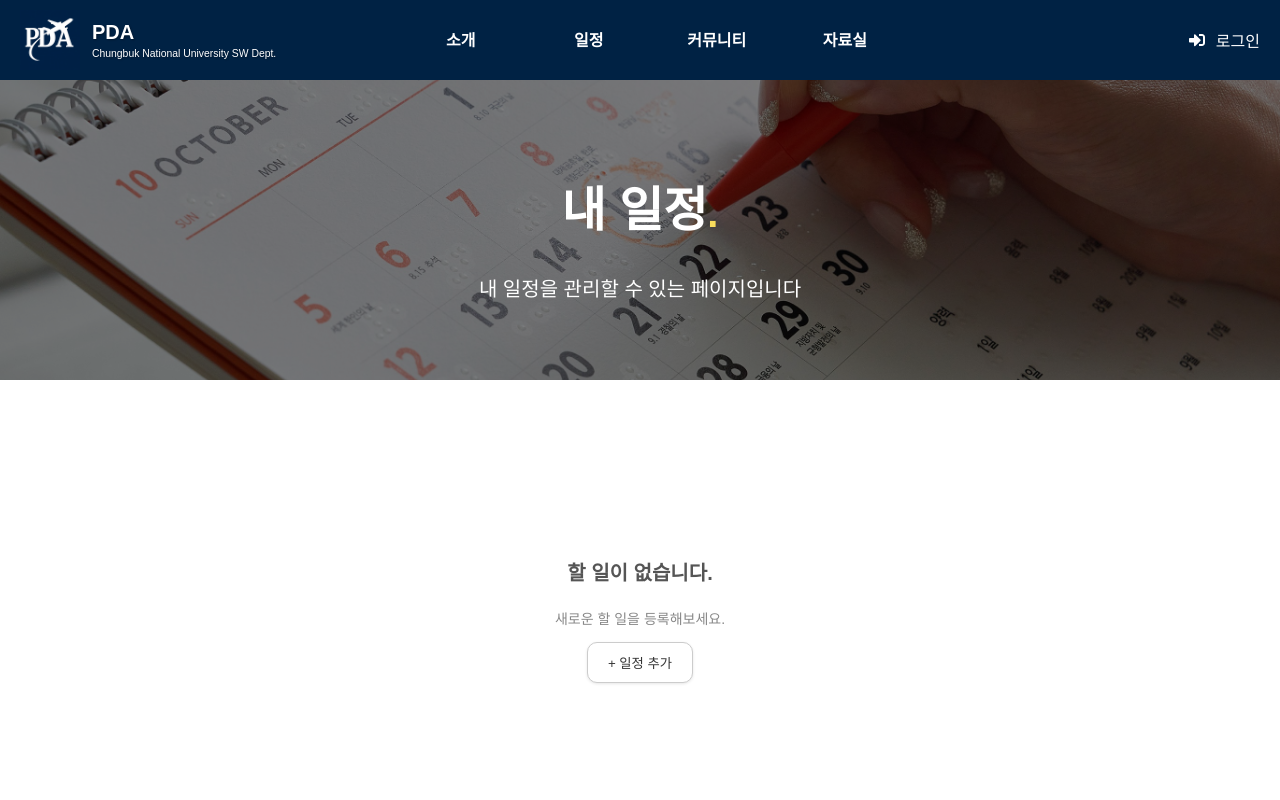
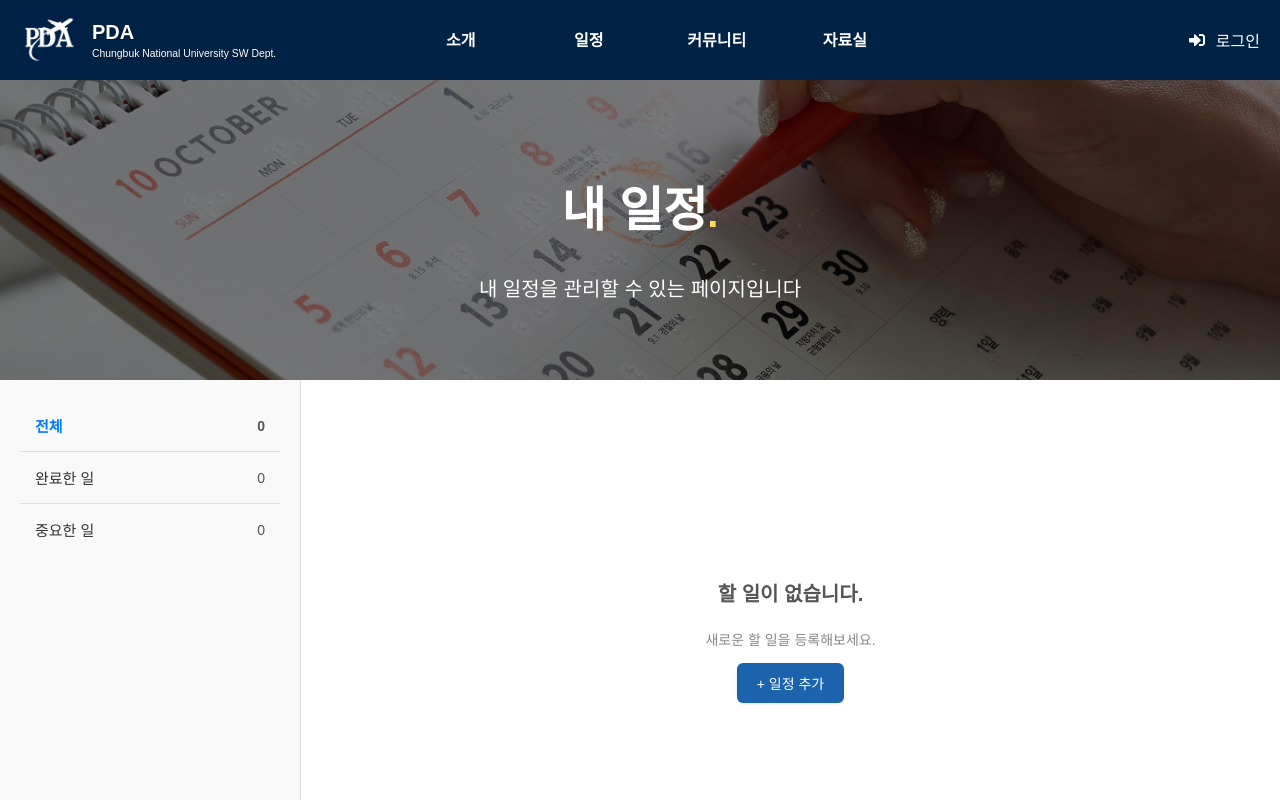
Before and after one commit to junhyeon-devops/club-website-infra, a React (Create React App) app: page /schedule/schedulelist in a window 1280 px wide. Shown: the top 800 px of the page. Built offline with nearby package versions, Linux system fonts and the light colour scheme.

Commit message:
일정 추가화면 수정

```diff
--- a/src/pages/MySchedule.css
+++ b/src/pages/MySchedule.css
@@ -1,3 +1,78 @@
+.schedule-layout {
+  display: flex;
+  min-height: 100vh;
+}
+
+.sidebar {
+  width: 260px;
+  padding: 20px;
+  background-color: #f9f9f9;
+  border-right: 1px solid #ddd;
+}
+
+.sidebar-header {
+  margin-bottom: 20px;
+}
+
+/* 👉 .add-button 삭제 (sidebar에서는 사용 안 함) */
+/* ✨ 메인 컨텐츠 전용 버튼으로 수정 */
+.main-content {
+  flex: 1;
+  display: flex;
+  justify-content: center; /* 수평 중앙 */
+  align-items: flex-start;
+  padding-top: 10px;     /* 수직 중앙 */
+}
+
+.add-button {
+
+  padding: 10px 20px;
+  background-color: #1c63ad;
+  color: white;
+  border: none;
+  border-radius: 6px;
+  font-size: 14px;
+  cursor: pointer;
+  font-weight: 500;
+  box-shadow: 0 1px 3px rgba(0, 0, 0, 0.1);
+  text-align: center;
+}
+
+.add-button:hover {
+  background-color: #093463;
+}
+
+.filter-list {
+  list-style: none;
+  padding: 0;
+  margin: 0;
+}
+
+.filter-list li {
+  padding: 15px;
+  cursor: pointer;
+  display: flex;
+  justify-content: space-between;
+  align-items: center;
+  font-size: 15px;
+  color: #333;
+}
+
+/* ✅ 항목 간 구분선 */
+.filter-list li + li {
+  border-top: 1px solid #ddd;
+}
+
+.filter-list li.active {
+  font-weight: bold;
+  color: #007bff;
+}
+
+.count {
+  font-size: 14px;
+  color: #555;
+}
+
 .schedule-wrapper {
   background-color: #f7f9fb;
   min-height: 100vh;
@@ -6,22 +81,6 @@
   display: flex;
   flex-direction: column;
   align-items: center;
-}
-
-/* 일정 추가 버튼 */
-.add-button {
-  padding: 10px 20px;
-  margin-bottom: 20px;
-  background-color: #ffffff;
-  color: #333;
-  border: 1px solid #ccc;
-  border-radius: 10px;
-  font-weight: 500;
-  cursor: pointer;
-  box-shadow: 0 1px 3px rgba(0, 0, 0, 0.1);
-}
-.add-button:hover {
-  background-color: #f2f2f2;
 }
 
 /* 탭 스타일 */
@@ -41,6 +100,7 @@
   cursor: pointer;
   transition: 0.2s;
 }
+
 .tab.active {
   background-color: #ffffff;
   color: #111;
@@ -79,6 +139,7 @@
 .schedule-table tr:hover {
   background-color: #f9f9f9;
 }
+
 /* 버튼 묶는 wrapper */
 .button-wrapper {
   margin-top: 30px;
@@ -87,6 +148,7 @@
   align-items: center;
   gap: 16px;
 }
+
 /* 완료 버튼 */
 .check-btn {
   background-color: #e0f0ff;
@@ -98,6 +160,7 @@
   cursor: pointer;
   transition: 0.2s;
 }
+
 .check-btn:hover {
   background-color: #cce4ff;
 }
@@ -113,6 +176,20 @@
   cursor: pointer;
   transition: 0.2s;
 }
+
 .focus-btn:hover {
   background-color: #c6f5cb;
 }
+.count {
+  font-size: 14px;
+  color: #555;
+}
+
+.empty-state {
+  display: flex;
+  flex-direction: column;
+  justify-content: center;
+  align-items: center;  /* ✅ 수평 중앙 */
+  height: 60vh;         /* 또는 min-height: 60vh 유지 */
+  text-align: center;   /* 텍스트도 가운데 */
+}
--- a/src/pages/MySchedule.js
+++ b/src/pages/MySchedule.js
@@ -7,7 +7,8 @@ import './MySchedule.css';
 
 const MySchedule = () => {
   const [isModalOpen, setIsModalOpen] = useState(false);
-  const [schedules, setSchedules] = useState([]); // 초기에는 비어 있음
+  const [schedules, setSchedules] = useState([]);
+  const [filter, setFilter] = useState('전체');
 
   const handleToggleComplete = (id) => {
     setSchedules(prev =>
@@ -17,6 +18,12 @@ const MySchedule = () => {
     );
   };
 
+  const filteredSchedules = schedules.filter(schedule => {
+    if (filter === '완료한 일') return schedule.completed;
+    if (filter === '중요한 일') return schedule.important;
+    return true; // 전체 or 할 일
+  });
+
   return (
     <>
       <Intro_top
@@ -24,16 +31,27 @@ const MySchedule = () => {
         subtitle="내 일정을 관리할 수 있는 페이지입니다"
         backgroundImage="/calendar.jpg"
       />
+
       <div className="schedule-layout">
         {/* ✅ 왼쪽 사이드바 */}
         <div className="sidebar">
-          {/* 향후 필터 버튼 추가 가능 */}
+
+          <ul className="filter-list">
+            <li onClick={() => setFilter('전체')} className={filter === '전체' ? 'active' : ''}>
+              전체 <span className="count">{schedules.length}</span>
+            </li>
+            <li onClick={() => setFilter('완료한 일')} className={filter === '완료한 일' ? 'active' : ''}>
+              완료한 일 <span className="count">{schedules.filter(s => s.completed).length}</span>
+            </li>
+            <li onClick={() => setFilter('중요한 일')} className={filter === '중요한 일' ? 'active' : ''}>
+              중요한 일 <span className="count">{schedules.filter(s => s.important).length}</span>
+            </li>
+          </ul>
         </div>
 
         {/* ✅ 오른쪽 메인 컨텐츠 */}
         <div className="main-content">
-          {/* 일정이 없을 때 메시지 + 버튼 */}
-          {schedules.length === 0 ? (
+          {filteredSchedules.length === 0 ? (
             <div className="empty-state" style={{ minHeight: '60vh' }}>
               <h3>할 일이 없습니다.</h3>
               <p>새로운 할 일을 등록해보세요.</p>
@@ -44,11 +62,11 @@ const MySchedule = () => {
           ) : (
             <>
               <ScheduleList
-                schedules={schedules}
+                schedules={filteredSchedules}
                 onToggleComplete={handleToggleComplete}
               />
               <div className="button-wrapper">
-                <button className="add-button" onClick={() => setIsModalOpen(true)}>
+                <button className="main-add-button" onClick={() => setIsModalOpen(true)}>
                   + 일정 추가
                 </button>
               </div>
```
